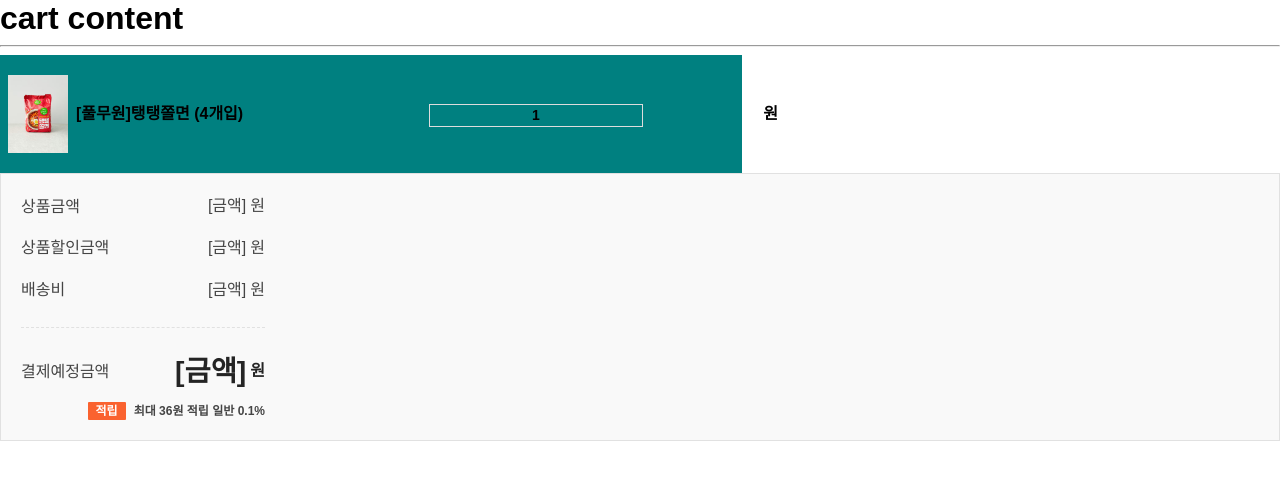
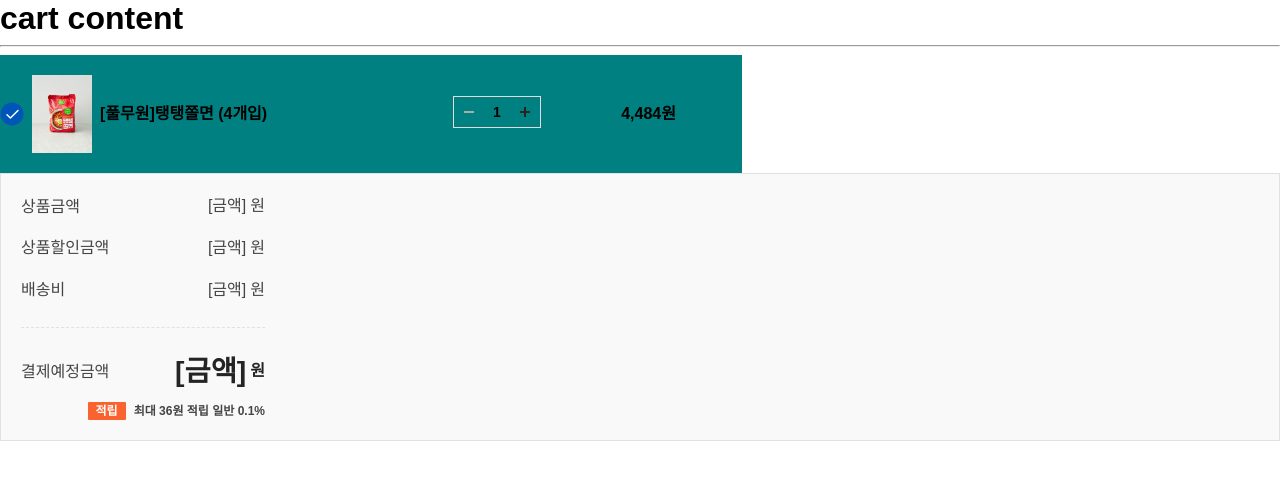
Before and after one commit to FRONTENDBOOTCAMP-14th/project_team_6, a website built with Vite: page src/components/cart/cart-content.html in a window 1280 px wide. Built offline with nearby package versions, Linux system fonts and the light colour scheme; a web font is replaced by a local one.

Commit message:
[fix] 카트 컴포넌트 dev서버에서 js 구동 안 되는 문제 해결

```diff
--- a/src/components/cart/cart-content.css
+++ b/src/components/cart/cart-content.css
@@ -11,7 +11,7 @@
 }
 
 .cart-product {
-  /* 이미지 확인용 배경색 깔기 */
+  /* 이미지 확인용 배경색 깔기 사용할 땐 지워주세요 */
   background: teal;
   display: flex;
   flex-flow: row nowrap;
--- a/src/components/cart/cart-content.html
+++ b/src/components/cart/cart-content.html
@@ -6,16 +6,16 @@
     <title>cart content</title>
     <link rel="preload" as="font" href="/font/woff2/PretendardVariable.woff2" crossorigin="anonymous" />
     <link rel="stylesheet" href="/font/pretendardvariable.css" />
-    <link rel="stylesheet" href="/src/common/index.css" />
-    <link rel="stylesheet" href="/src/components/cart/cart-content.css" />
-    <script src="/src/components/cart/cart-content.js" defer></script>
+    <link rel="stylesheet" href="../../common/index.css" />
+    <link rel="stylesheet" href="./cart-content.css" />
+    <script src="./cart-content.js" defer></script>
   </head>
   <body>
     <h1>cart content</h1>
     <hr />
     <!-- 카트 상품 컴포넌트 -->
     <div class="cart-product">
-      <button type="button" class="cart-product__btn--check"><img src="/src/assets/svg/check-on.svg" alt="선택된 상품" /></button>
+      <button type="button" class="cart-product__btn--check"><img src="../../assets/svg/check-on.svg" alt="선택된 상품" /></button>
       <div class="cart-product__img-box"></div>
       <p class="cart-product__title">
         <span class="cart-product__brand">[풀무원]</span>
@@ -23,17 +23,17 @@
       </p>
       <div class="cart-product__quantity-btn-wrapper">
         <div class="cart-product__quantity-btn">
-          <button type="button" class="cart-product__quantity-btn--minus" aria-label="수량 감소"><img src="/src/assets/svg/minus-off.svg" alt="" /></button>
+          <button type="button" class="cart-product__quantity-btn--minus" aria-label="수량 감소"><img src="../../assets/svg/minus-off.svg" alt="" /></button>
           <input type="text" class="cart-product__quantity-input js-auto-width" value="1" readonly />
           <span class="mirror-helper js-auto-width-mirror"></span>
-          <button type="button" class="cart-product__quantity-btn--plus" aria-label="수량 증가"><img src="/src/assets/svg/plus-on.svg" alt="" /></button>
+          <button type="button" class="cart-product__quantity-btn--plus" aria-label="수량 증가"><img src="../../assets/svg/plus-on.svg" alt="" /></button>
         </div>
       </div>
       <p class="cart-product__quantity-price">
         <span class="cart-product__total-price"></span>
         <span class="cart-product__price-unit">원</span>
       </p>
-      <button type="button" aria-label="취소하기" class="cart-product__btn--del"><img src="/src/assets/svg/Icon.svg" alt="" /></button>
+      <button type="button" aria-label="취소하기" class="cart-product__btn--del"><img src="../../assets/svg/Icon.svg" alt="" /></button>
     </div>
 
     <!-- 상품 주문 정보 컴포넌트 -->
--- a/src/components/cart/cart-content.js
+++ b/src/components/cart/cart-content.js
@@ -1,6 +1,22 @@
 document.addEventListener('DOMContentLoaded', () => {
-  const data = JSON.parse(localStorage.getItem('productDetailData'));
-  if (!data || typeof data.discounted !== 'number') return;
+  let data = JSON.parse(localStorage.getItem('productDetailData'));
+
+  if (!data || typeof data.discounted !== 'number') {
+    // ✅ 기본값 세팅 (탱탱쫄면)
+    const price = 5900;
+    const discount = 24;
+    const discounted = Math.round(price * (1 - discount / 100));
+
+    data = {
+      name: '탱탱쫄면',
+      brand: '[풀무원]',
+      price,
+      discount,
+      discounted,
+    };
+
+    localStorage.setItem('productDetailData', JSON.stringify(data));
+  }
 
   const unitPrice = data.discounted;
 
@@ -10,18 +26,18 @@
     const input = product.querySelector('.cart-product__quantity-input');
     const mirror = product.querySelector('.js-auto-width-mirror');
 
-    const minusImg = minusBtn.querySelector('img');
-    const plusImg = plusBtn.querySelector('img');
+    const minusImg = minusBtn?.querySelector('img');
+    const plusImg = plusBtn?.querySelector('img');
 
     const priceEl = product.querySelector('.cart-product__total-price');
 
     const MIN = 1;
     const MAX = 99;
 
-    const minusOn = '/src/assets/svg/minus-on.svg';
-    const minusOff = '/src/assets/svg/minus-off.svg';
-    const plusOn = '/src/assets/svg/plus-on.svg';
-    const plusOff = '/src/assets/svg/plus-off.svg';
+    const minusOn = '../../assets/svg/minus-on.svg';
+    const minusOff = '../../assets/svg/minus-off.svg';
+    const plusOn = '../../assets/svg/plus-on.svg';
+    const plusOff = '../../assets/svg/plus-off.svg';
 
     if (!minusBtn || !plusBtn || !input || !mirror || !minusImg || !plusImg || !priceEl) return;
 
```
